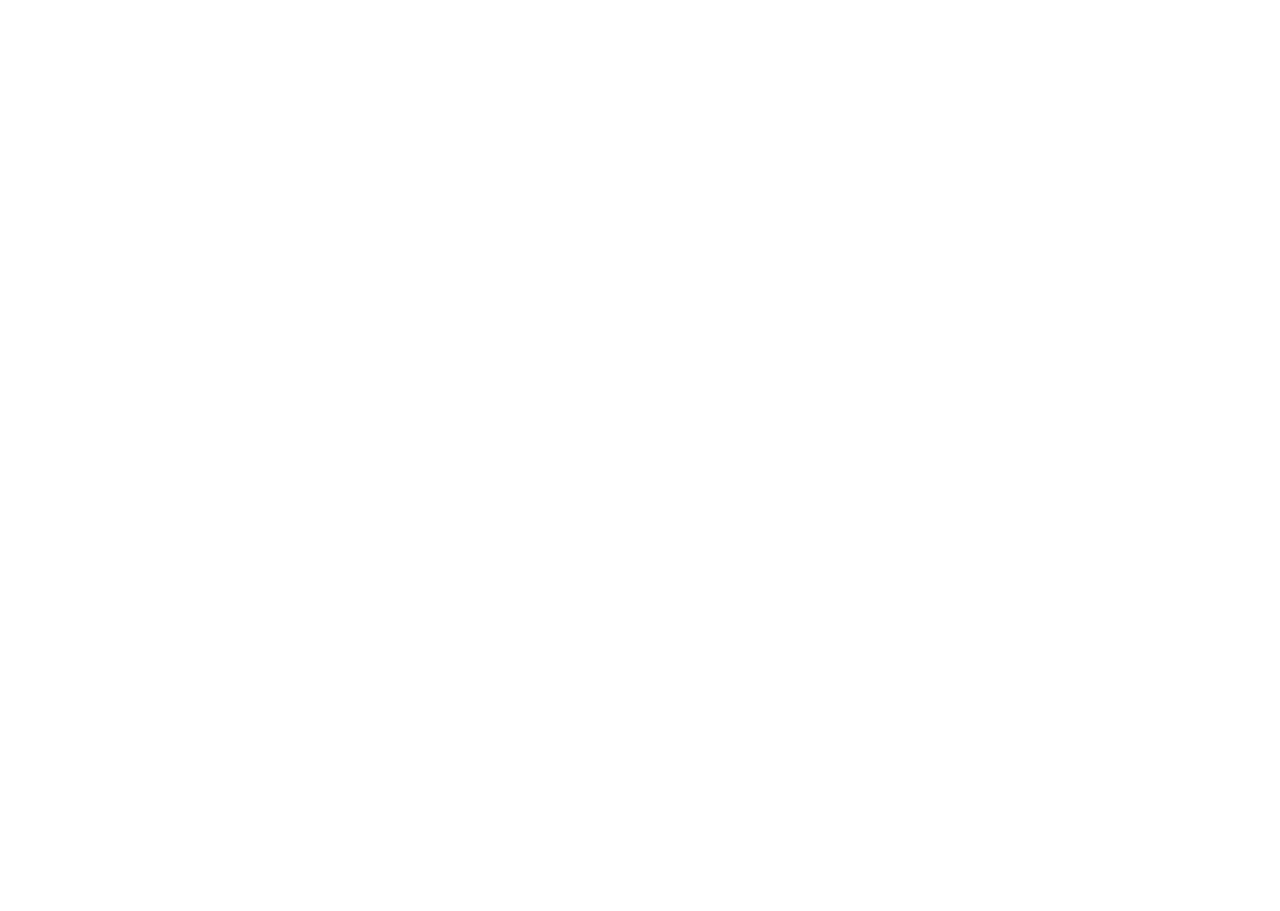
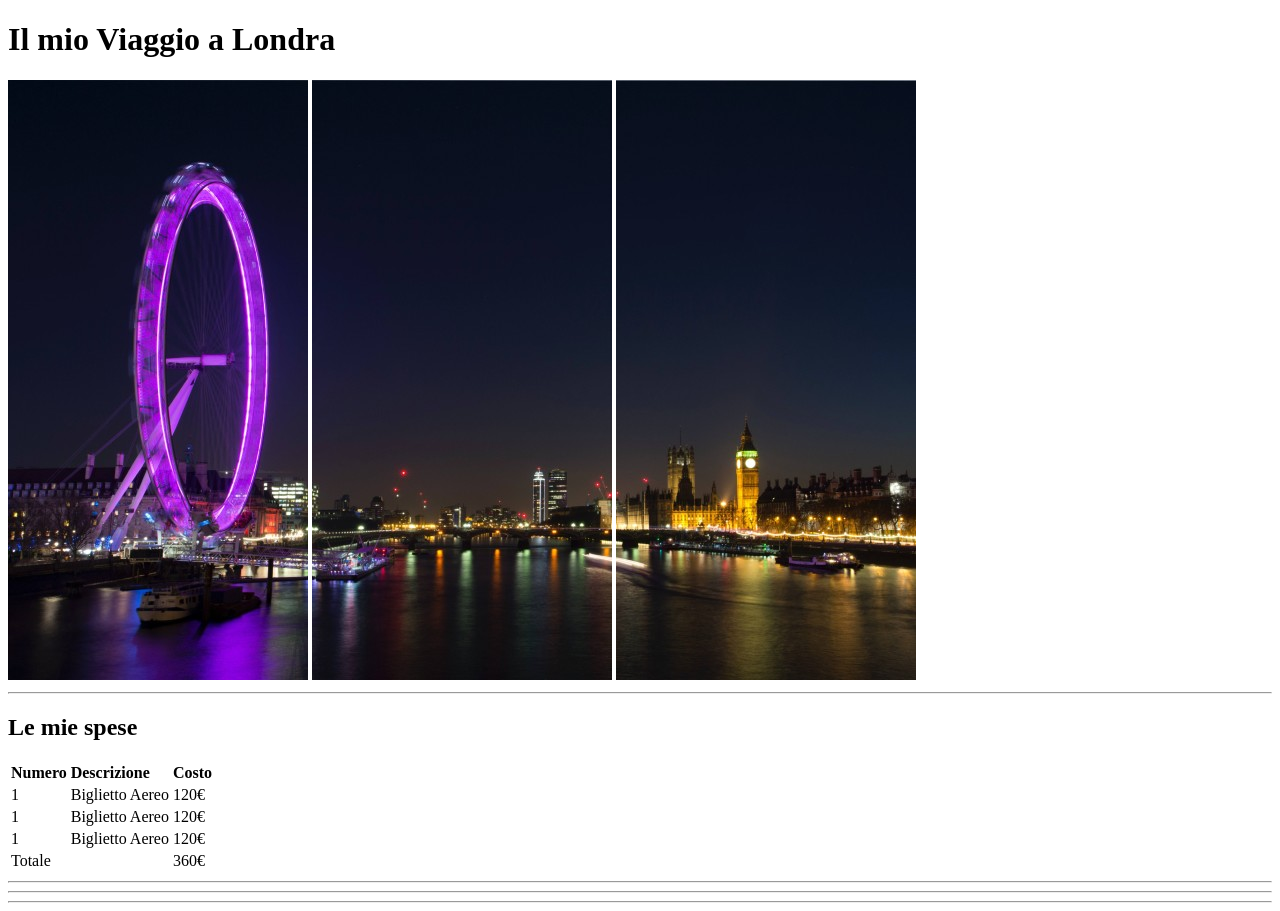
Before and after one commit to EsterSPR/html-london-trip, a plain HTML site: page index.html in a window 1280 px wide. Before the commit the page ends 800 px from the top, so only its background shows below. Drawn offline with Linux system fonts and the light colour scheme.

Commit message:
Aggiunto header e section 1

```diff
--- a/index.html
+++ b/index.html
@@ -10,18 +10,54 @@
 <body>
 
     <header>
-
+        <h1>Il mio Viaggio a Londra</h1>
+        <img src="./img/pexels-bill-emrich-230794-0.jpg" alt="panorama londra 1">
+        <img src="./img/pexels-bill-emrich-230794-1.jpg" alt="panorama londra 1">
+        <img src="./img/pexels-bill-emrich-230794-2.jpg" alt="panorama londra 1">
     </header>
 
+    <hr>
+
     <main>
+
+        <section>
+            <h2>Le mie spese</h2>
+            <table>
+                <tr>
+                    <td><strong>Numero</strong></td>
+                    <td><strong>Descrizione</strong></td>
+                    <td><strong>Costo</strong></td>
+                </tr>
+                <tr>
+                    <td>1</td>
+                    <td>Biglietto Aereo</td>
+                    <td>120€</td>
+                </tr>
+                <tr>
+                    <td>1</td>
+                    <td>Biglietto Aereo</td>
+                    <td>120€</td>
+                </tr>
+                <tr>
+                    <td>1</td>
+                    <td>Biglietto Aereo</td>
+                    <td>120€</td>
+                </tr>
+                <tr>
+                    <td>Totale</td>
+                    <td></td>
+                    <td>360€</td>
+                </tr>
+            </table>
+        </section>
+
+        <hr>
 
         <section>
 
         </section>
 
-        <section>
-
-        </section>
+        <hr>
 
         <section>
 
@@ -29,6 +65,8 @@
 
     </main>
 
+    <hr>
+
     <footer>
 
     </footer>
```
